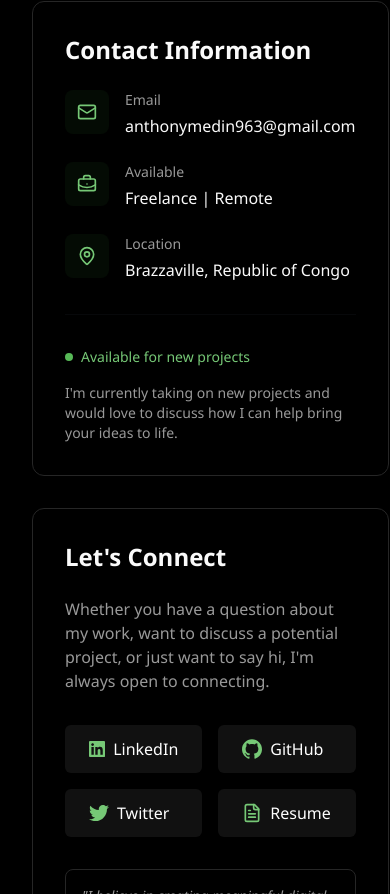
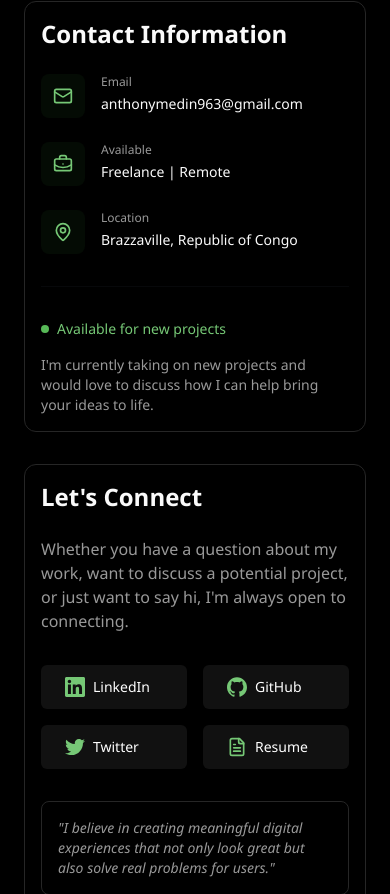
Before and after one commit to Codeur-Omniscient/Anthonydorian-Portfolio, a React (Vite) app: page / in a window 390 px wide. Shown: the part 7950-8844 px from the top of the page. Built offline with nearby package versions, Linux system fonts and the light colour scheme.

Commit message:
feat(prettier): Ajout de Prettier et du plugin TailwindCSS pour le formatage du code

```diff
--- a/package.json
+++ b/package.json
@@ -36,6 +36,8 @@
     "eslint-plugin-react-refresh": "^0.4.19",
     "globals": "^15.15.0",
     "postcss": "^8.5.3",
+    "prettier": "^3.5.3",
+    "prettier-plugin-tailwindcss": "^0.6.11",
     "tailwindcss": "3",
     "typescript": "~5.7.2",
     "typescript-eslint": "^8.24.1",
--- a/src/components/Contact.tsx
+++ b/src/components/Contact.tsx
@@ -57,16 +57,16 @@ const Contact = () => {
   ];
 
   return (
-    <section id="contact" className="py-20 relative">
-      <div className="relative z-10 container mx-auto px-4 max-w-5xl">
+    <section id="contact" className="relative py-20">
+      <div className="container relative z-10 mx-auto max-w-5xl px-2 md:px-4">
         <motion.div
           initial={{ opacity: 0, y: 20 }}
           whileInView={{ opacity: 1, y: 0 }}
           viewport={{ once: true }}
           transition={{ duration: 0.5 }}
-          className="text-center max-w-3xl mx-auto mb-12"
+          className="mx-auto mb-12 max-w-3xl text-center"
         >
-          <h2 className="text-4xl md:text-5xl font-bold mb-4">
+          <h2 className="mb-4 text-4xl font-bold md:text-5xl">
             Get in <span className="text-green-300">Touch</span>
           </h2>
           <p className="text-lg text-muted-foreground">
@@ -75,29 +75,29 @@ const Contact = () => {
           </p>
         </motion.div>
 
-        <div className="grid md:grid-cols-2 gap-8 items-start">
+        <div className="grid items-start gap-8 md:grid-cols-2">
           {/* Left column: Contact info */}
           <motion.div
             initial={{ opacity: 0, x: -20 }}
             whileInView={{ opacity: 1, x: 0 }}
             viewport={{ once: true }}
             transition={{ duration: 0.5 }}
-            className="bg-black/20 backdrop-blur-sm p-8 rounded-xl border shadow-md"
+            className="rounded-xl border bg-black/20 p-4 shadow-md backdrop-blur-sm md:p-6 lg:p-8"
           >
-            <h3 className="text-2xl font-semibold mb-6">Contact Information</h3>
+            <h3 className="mb-6 text-2xl font-semibold">Contact Information</h3>
 
             <div className="space-y-6">
               {contactMethods.map((method) => (
-                <div key={method.id} className="flex items-start gap-4 group">
-                  <div className="p-3 bg-green-700/10 rounded-lg text-green-300 group-hover:bg-green-700/20 transition-colors">
+                <div key={method.id} className="group flex gap-4">
+                  <div className="rounded-lg bg-green-700/10 p-3 text-green-300 transition-colors group-hover:bg-green-700/20">
                     {method.icon}
                   </div>
 
                   <div className="flex-1">
-                    <h4 className="text-sm font-medium text-muted-foreground mb-1">
+                    <h4 className="mb-1 text-xs font-medium text-muted-foreground md:text-sm">
                       {method.title}
                     </h4>
-                    <div className="flex items-center justify-between">
+                    <div className="flex items-center justify-between text-sm md:text-base">
                       <a
                         href={method.link}
                         target={method.id === "location" ? "_blank" : undefined}
@@ -106,7 +106,7 @@ const Contact = () => {
                             ? "noopener noreferrer"
                             : undefined
                         }
-                        className="text-foreground hover:text-green-300 transition-colors"
+                        className="text-foreground transition-colors hover:text-green-300"
                       >
                         {method.value}
                       </a>
@@ -116,10 +116,10 @@ const Contact = () => {
               ))}
             </div>
 
-            <div className="mt-8 pt-8 border-t  border-gray-600/10">
-              <div className="flex items-center gap-2 mb-4">
-                <span className="w-2 h-2 bg-green-400 rounded-full"></span>
-                <span className="text-green-300 text-sm font-medium">
+            <div className="mt-8 border-t border-gray-600/10 pt-8">
+              <div className="mb-4 flex items-center gap-2">
+                <span className="h-2 w-2 rounded-full bg-green-400"></span>
+                <span className="text-sm font-medium text-green-300">
                   Available for new projects
                 </span>
               </div>
@@ -138,32 +138,32 @@ const Contact = () => {
             transition={{ duration: 0.5, delay: 0.1 }}
           >
             {/* Connect card */}
-            <div className="bg-black/20 backdrop-blur-sm p-8 rounded-xl border shadow-md">
-              <h3 className="text-2xl font-semibold mb-6">Let's Connect</h3>
-              <p className="text-muted-foreground mb-8">
+            <div className="rounded-xl border bg-black/20 p-4 shadow-md backdrop-blur-sm md:p-6 lg:p-8">
+              <h3 className="mb-6 text-2xl font-semibold">Let's Connect</h3>
+              <p className="mb-8 text-muted-foreground">
                 Whether you have a question about my work, want to discuss a
                 potential project, or just want to say hi, I'm always open to
                 connecting.
               </p>
 
-              <div className="grid grid-cols-2 gap-4 mb-8">
+              <div className="mb-8 grid grid-cols-2 gap-4">
                 {socialLinks.map((social) => (
                   <a
                     key={social.id}
                     href={social.link}
                     target="_blank"
                     rel="noopener noreferrer"
-                    className="flex items-center gap-2 px-6 py-3 bg-[#111111] hover:bg-[#222222] transition-colors rounded-md text-white"
+                    className="flex items-center gap-2 rounded-md bg-[#111111] px-6 py-3 text-white transition-colors hover:bg-[#222222]"
                     aria-label={social.title}
                   >
                     {social.icon}
-                    <span>{social.title}</span>
+                    <span className="text-sm md:text-base">{social.title}</span>
                   </a>
                 ))}
               </div>
 
-              <div className="p-4 rounded-lg border">
-                <p className="text-sm text-muted-foreground italic">
+              <div className="rounded-lg border p-4">
+                <p className="text-sm italic text-muted-foreground">
                   "I believe in creating meaningful digital experiences that not
                   only look great but also solve real problems for users."
                 </p>
@@ -182,7 +182,7 @@ const Contact = () => {
         >
           <a
             href="mailto:anthonymedin963@gmail.com"
-            className="inline-flex items-center gap-2 px-6 py-3 bg-green-700 hover:bg-green-600 text-white rounded-lg transition-colors"
+            className="inline-flex items-center gap-2 rounded-lg bg-green-700 px-6 py-3 text-white transition-colors hover:bg-green-600"
           >
             <Mail className="h-4 w-4" />
             Send me an email
```
Also changed, not shown: 2 other files (tests, documents, lock files or other folders).
